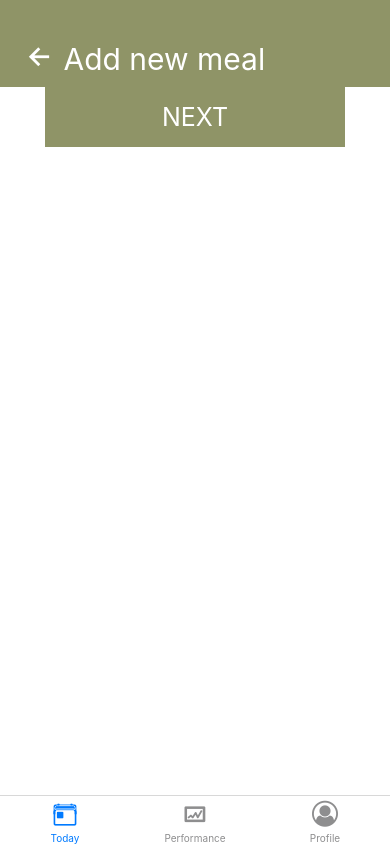
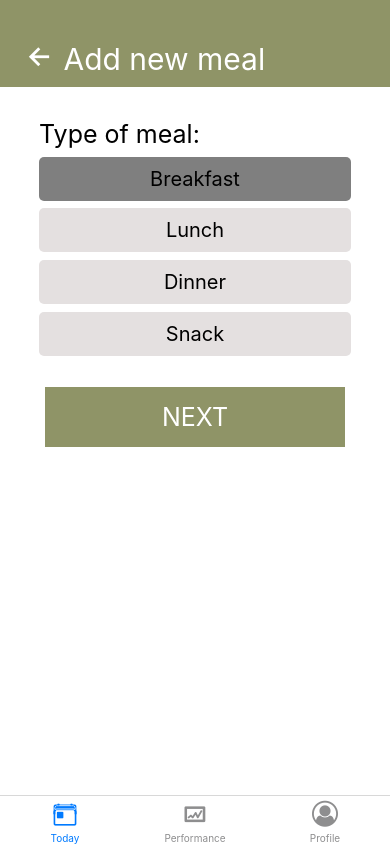
Before and after one commit to Jiajunn/CZ3002-Project, a React Native app in the folder FoodBuddy/: screen /AddMeal in a window 390 px wide. Built offline with nearby package versions, Linux system fonts and the light colour scheme.

Commit message:
AddMealScreen done

```diff
--- a/FoodBuddy/app/screens/TodayScreen.js
+++ b/FoodBuddy/app/screens/TodayScreen.js
@@ -34,10 +34,8 @@ function TodayScreen(props) {
       <View style={styles.buttonContainer}>
         <Pressable
           onPress={() => setFood(true)}
-          style={({ pressed }) => [
-            {
-              backgroundColor: pressed ? "#7e6d6d" : "#8C7A7A",
-            },
+          style={[
+            { backgroundColor: food ? "#7e6d6d" : "#E4E0E0" },
             styles.button,
           ]}
         >
@@ -46,10 +44,8 @@ function TodayScreen(props) {
 
         <Pressable
           onPress={() => setFood(false)}
-          style={({ pressed }) => [
-            {
-              backgroundColor: pressed ? "#cec7c7" : "#E4E0E0",
-            },
+          style={[
+            { backgroundColor: !food ? "#7e6d6d" : "#E4E0E0" },
             styles.button,
           ]}
         >
--- a/FoodBuddy/app/screens/addMealScreen.js
+++ b/FoodBuddy/app/screens/addMealScreen.js
@@ -1,12 +1,12 @@
-import React from "react";
+import React, { useState } from "react";
 import { View, Text, StyleSheet, Pressable } from "react-native";
 import { useNavigation } from "@react-navigation/native";
 import Ionicons from "react-native-vector-icons/Ionicons";
-import { useState } from "react";
+import { CheckBox } from "react-native-web";
 
 function AddMealScreen(props) {
   const navigation = useNavigation();
-  const [selected, setSelected] = useState(0);
+  const [selected, setSelected] = useState("Breakfast");
   return (
     <View style={styles.container}>
       <View style={styles.banner}>
@@ -18,8 +18,59 @@ function AddMealScreen(props) {
         </View>
       </View>
 
+      <View style={styles.questionContainer}>
+        <Text style={{ fontSize: 25 }}>Type of meal:</Text>
+        <Pressable
+          style={[
+            {
+              backgroundColor: selected === "Breakfast" ? "#7f7f7f" : "#E4E0E0",
+            },
+            styles.question,
+          ]}
+          onPress={() => setSelected("Breakfast")}
+        >
+          <Text style={{ fontSize: 20 }}>Breakfast</Text>
+        </Pressable>
+        <Pressable
+          style={[
+            {
+              backgroundColor: selected === "Lunch" ? "#7f7f7f" : "#E4E0E0",
+            },
+            styles.question,
+          ]}
+          onPress={() => setSelected("Lunch")}
+        >
+          <Text style={{ fontSize: 20 }}>Lunch</Text>
+        </Pressable>
+        <Pressable
+          style={[
+            {
+              backgroundColor: selected === "Dinner" ? "#7f7f7f" : "#E4E0E0",
+            },
+            styles.question,
+          ]}
+          onPress={() => setSelected("Dinner")}
+        >
+          <Text style={{ fontSize: 20 }}>Dinner</Text>
+        </Pressable>
+        <Pressable
+          style={[
+            {
+              backgroundColor: selected === "Snack" ? "#7f7f7f" : "#E4E0E0",
+            },
+            styles.question,
+          ]}
+          onPress={() => setSelected("Snack")}
+        >
+          <Text style={{ fontSize: 20 }}>Snack</Text>
+        </Pressable>
+      </View>
+
       <Pressable
-        style={styles.nextButton}
+        style={({ pressed }) => [
+          { backgroundColor: pressed ? "#474a33" : "#8F9467" },
+          styles.nextButton,
+        ]}
         onPress={() => navigation.navigate("AddMeal2")}
       >
         <Text style={{ fontSize: 25, color: "white" }}>NEXT</Text>
@@ -45,10 +96,6 @@ const styles = StyleSheet.create({
     fontSize: 30,
     color: "white",
   },
-  choiceContainer: {
-    paddingVertical: "10%",
-    width: "80%",
-  },
   container: {
     flex: 1,
     backgroundColor: "white",
@@ -58,9 +105,20 @@ const styles = StyleSheet.create({
   nextButton: {
     width: 300,
     height: 60,
-    backgroundColor: "#8F9467",
     justifyContent: "center",
     alignItems: "center",
+  },
+  question: {
+    borderRadius: 5,
+    paddingVertical: 10,
+    paddingHorizontal: 10,
+    alignItems: "center",
+  },
+  questionContainer: {
+    paddingVertical: "7%",
+    width: "80%",
+    justifyContent: "space-around",
+    height: 300,
   },
 });
 
```
